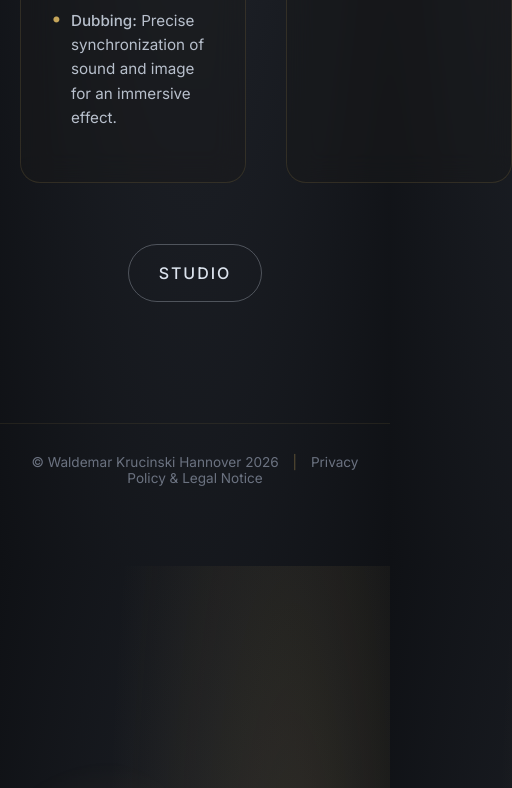
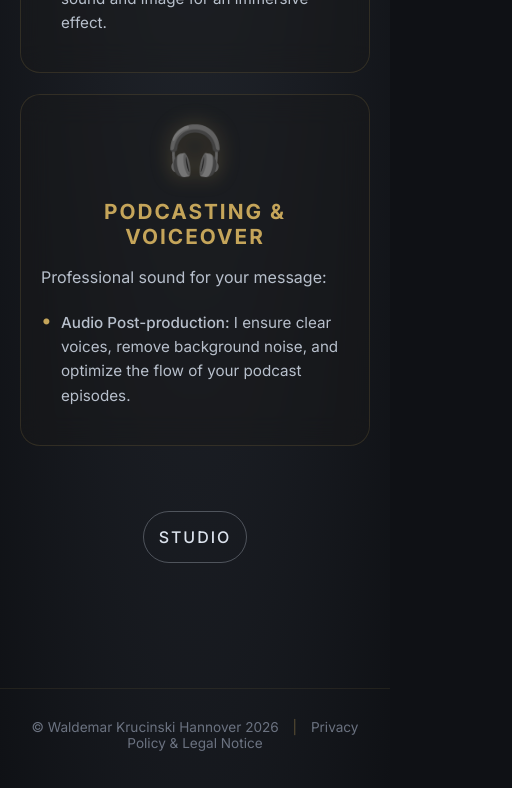
Before and after one commit to vir2ose-code/soundstudio-vir2ose, a website: page services.html in a window 390 px wide. Shown: the part 2319-3107 px from the top of the page, 512 px wide, since content can reach past the window. Drawn offline with Linux system fonts and the light colour scheme.

Commit message:
Fix services mobile grid, portfolio button overflow, and bump sw.js cache version to v84

```diff
--- a/style.css
+++ b/style.css
@@ -2521,4 +2521,25 @@
         grid-template-columns: 1fr !important;
         gap: 30px !important;
     }
-}
+
+    /* 5. Services Grid Fix */
+    .services-grid {
+        grid-template-columns: 1fr !important;
+        gap: 20px !important;
+    }
+    .service-card {
+        padding: 25px 20px !important;
+    }
+
+    /* 6. Contact/Portfolio Button Fix */
+    .contact-btn, .portfolio-page .btn {
+        width: 100% !important;
+        max-width: 280px !important;
+        white-space: normal !important;
+        height: auto !important;
+        line-height: 1.4 !important;
+        padding: 15px !important;
+        margin-left: auto !important;
+        margin-right: auto !important;
+    }
+}
--- a/sw.js
+++ b/sw.js
@@ -1,4 +1,4 @@
-const CACHE_NAME = 'vir2ose-app-cache-v83';
+const CACHE_NAME = 'vir2ose-app-cache-v84';
 const urlsToCache = [
     './',
     './index.html',
```
